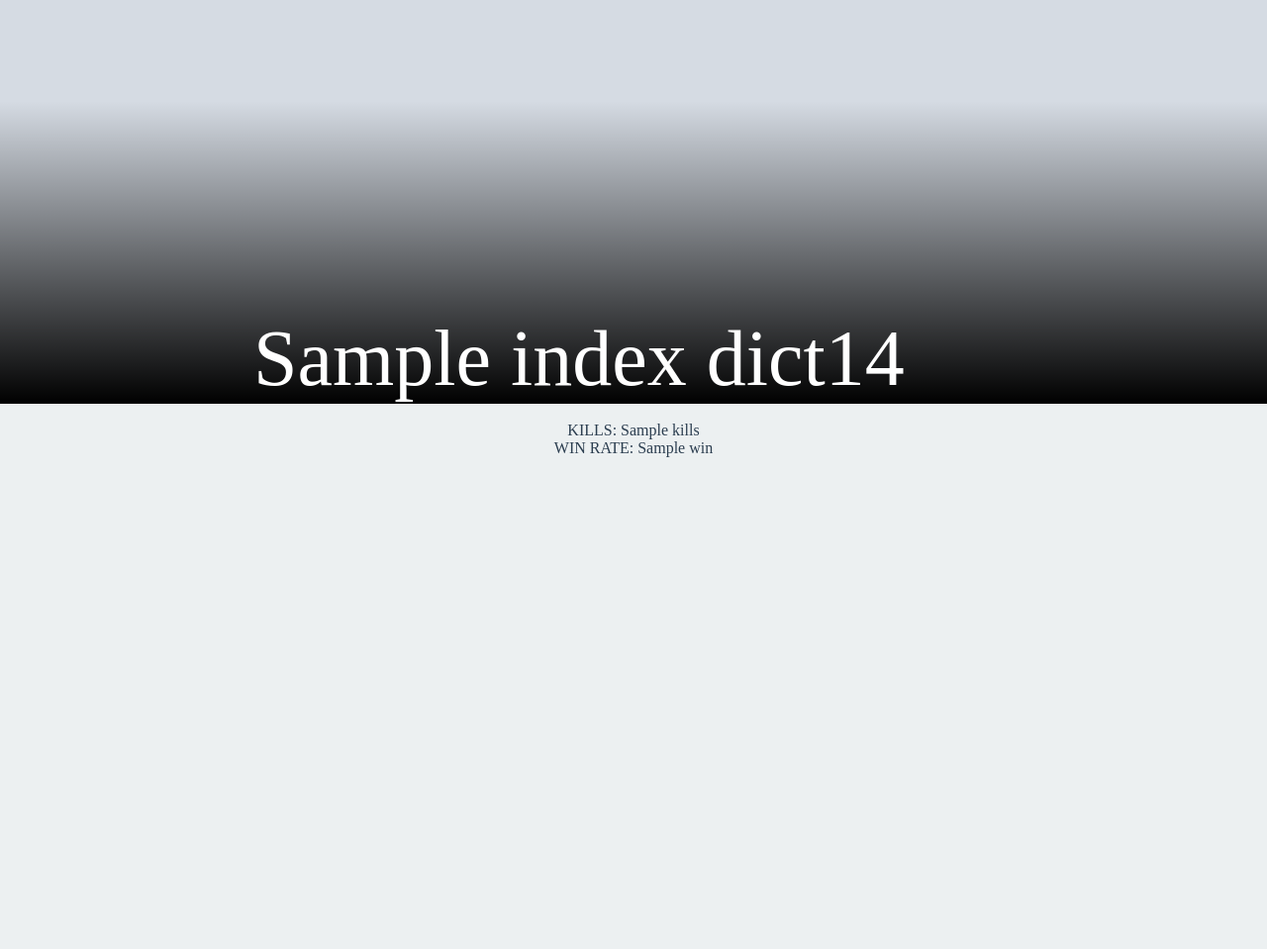
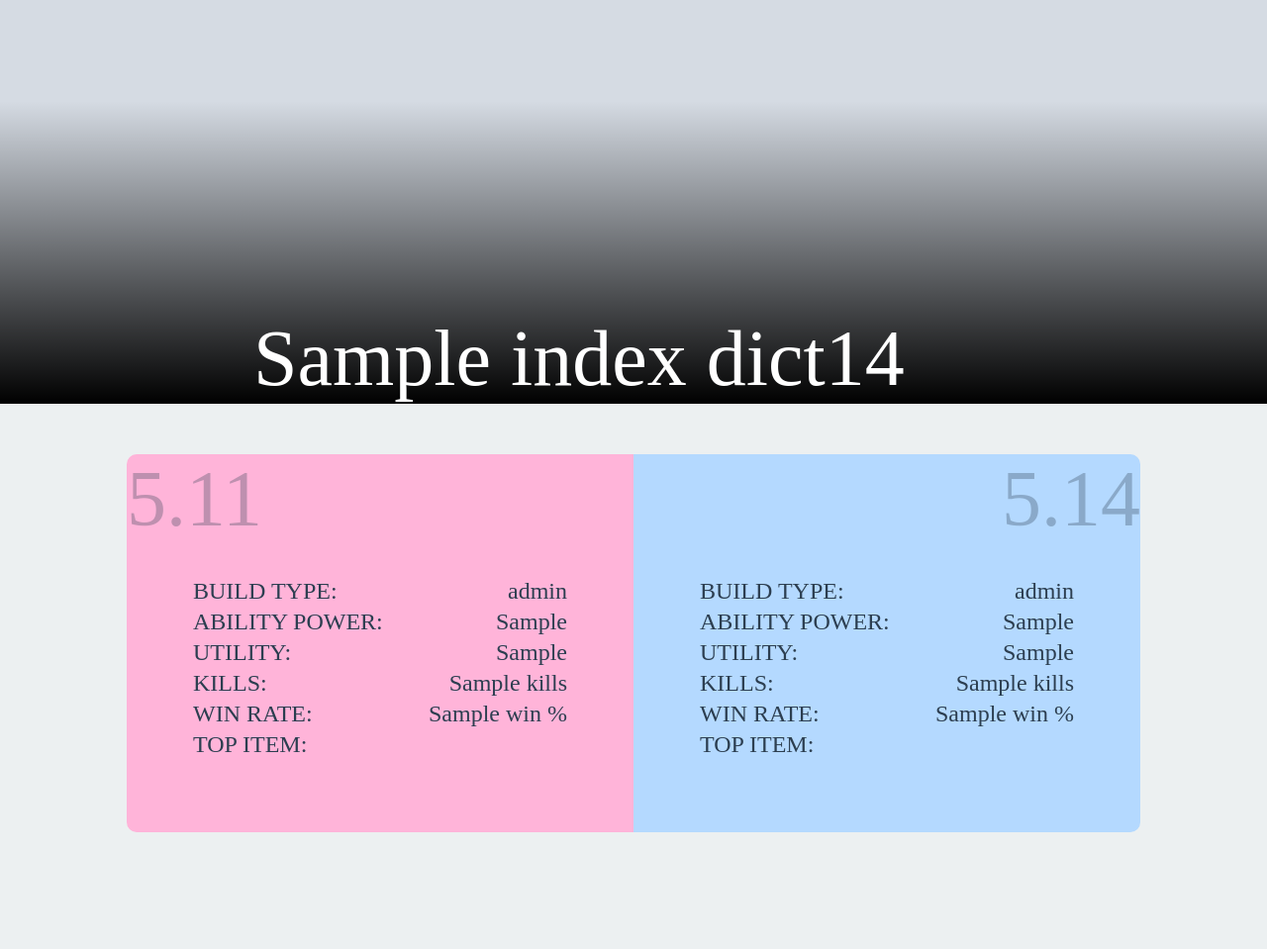
Before and after one commit to thejessma/leagueAPI, a Flask app: template templates/champion_page.html in a window 1280 px wide. Shown: the top 959 px of the page at 99% size. Run offline with Flask 2, Linux system fonts and the light colour scheme; the template is opened without the code that fills it: most values are stand-ins (such as "Sample title", 1, 10 or a date in 2020); grey boxes marked "Sample" are stand-in pictures; parts of the project's set-up code (start-up, migrations or seed data) failed here and were passed over.

Commit message:
Formatted Numbers

```diff
--- a/app.py
+++ b/app.py
@@ -214,6 +214,15 @@ def main():
 			indexDict[i]["items"] = itemChoiceByChampion(data[i]["players"])
 	return indexDict
 
+def convert(indexDict):
+	for i in indexDict:
+		indexDict[i]["coordinate"]["x"] = '{0:.3g}'.format(indexDict[i]["coordinate"]["x"])
+		indexDict[i]["coordinate"]["y"] = '{0:.3g}'.format(indexDict[i]["coordinate"]["y"])
+		indexDict[i]["win"] = '{0:.3g}'.format(indexDict[i]["win"] * 100)
+		indexDict[i]["kills"] = '{0:.3g}'.format(indexDict[i]["kills"])
+	return indexDict
+
+
 #----------------------------------------
 # controllers
 #----------------------------------------
@@ -230,16 +239,20 @@ def page_not_found(e):
 def index():
 	with open('indexData.json', "r") as f:
 		indexDict11 = json.loads(f.read())
+		indexDict11 = convert(indexDict11)
 	with open('indexData14.json', "r") as f:
 		indexDict14 = json.loads(f.read())
+		indexDict14 = convert(indexDict14)
 	return render_template('index.html', indexDict11 = indexDict11, indexDict14 = indexDict14)
 
 @app.route("/champion_page/<champion_id>")
 def champion_page(champion_id):
 	with open('indexData.json', "r") as f:
 		indexDict11 = json.loads(f.read())
+		indexDict11 = convert(indexDict11)
 	with open('indexData14.json', "r") as f:
 		indexDict14 = json.loads(f.read())
+		indexDict14 = convert(indexDict14)
 	championData = json.load(urllib2.urlopen("https://global.api.pvp.net/api/lol/static-data/na/v1.2/champion/"+str(champion_id)+"?api_key=98d79efb-f067-465a-b246-50c65eac27e8"))
 	championImg = "http://ddragon.leagueoflegends.com/cdn/img/champion/splash/" + str(championData["key"]) + "_0.jpg"
 	if champion_id in indexDict11:
--- a/static/css/style.css
+++ b/static/css/style.css
@@ -61,6 +61,11 @@ a{
 
 /*---------------Champion Page------------------*/
 
+
+.champion_page{
+	text-align: center
+}
+
 .champion_bkgd {
 	overflow: hidden;
 	width:100vw;
@@ -96,3 +101,67 @@ a{
 	background: -webkit-linear-gradient(transparent, #000)
 
 }
+
+.table_container{
+	margin-top: 5vh;
+	margin-bottom:5vh;
+	width:80vw;
+	display: inline-block;
+	position: relative;
+	top:0;
+	left:0;
+}
+
+.table_col{
+	margin:0;
+	padding-top:2vh;
+	padding-bottom:2vh;
+	position: absolute;
+	top:0;
+	width:40vw;
+	text-align: left;
+	margin-bottom:5vh;
+}
+
+.col11{
+	left:0;
+	background-color: #ffb4d9;
+	border-radius: 10px 0px 0px 10px;
+}
+
+.col14{
+	right:0;
+	background-color: #b4d9ff;
+	border-radius: 0px 10px 10px 0px;
+}
+
+.col_title{
+	position: absolute;
+	top:0;
+	font-size: 5em;
+	font-weight: 500;
+	opacity: 0.3;
+}
+
+.title11{
+	left:0;
+}
+
+.title14{
+	right:0;
+}
+
+.col_content{
+	font-size: 1.5em;
+	margin-top:10vh;
+	margin-left:5vw;
+	margin-bottom:5vh;
+}
+
+.col_table{
+	width:30vw;
+}
+
+.col_data{
+	text-align: right;
+}
--- a/templates/champion_page.html
+++ b/templates/champion_page.html
@@ -1,6 +1,8 @@
 {% extends "base.html" %}
 {% block title %} - {{ indexDict14["name"] }} {% endblock %}
 {% block content %}
+
+<div class="champion_page">
 
 
 	<div class="champion_bkgd">
@@ -13,17 +15,121 @@
 		</div>
 	</div>
 
+	<div class="table_container">
 
+		<div class="table_col col11">
 
-<br>
+			<div class="col_title title11">
+				5.11
+			</div>
 
-KILLS: {{ indexDict14["kills"] }}
+			<div class="col_content">
 
-<br>
+				<table class="col_table">
+					<tr>
+						<td> BUILD TYPE:
+						</td>
+						<td class="col_data"> {{ indexDict11["role"]}}
+						</td>
+					</tr>
+					<tr>
+						<td> ABILITY POWER:
+						</td>
+						<td class="col_data"> {{ indexDict11["coordinate"]["y"]}}
+						</td>
+					</tr>
 
-WIN RATE: {{ indexDict14["win"] }}
+					<tr>
+						<td> UTILITY:
+						</td>
+						<td class="col_data"> {{ indexDict11["coordinate"]["x"]}}
+						</td>
+					</tr>
 
-<br>
+					<tr>
+						<td> KILLS:
+						</td>
+						<td class="col_data">  {{ indexDict11["kills"] }}
+						</td>
+					</tr>
+
+					<tr>
+						<td> WIN RATE:
+						</td>
+						<td class="col_data">  {{ indexDict11["win"] }} %
+						</td>
+					</tr>
+
+					<tr>
+						<td> TOP ITEM:
+						</td>
+						<td class="col_data">
+						</td>
+					</tr>
+
+				</table>
+
+			</div>
+
+		</div><div class="table_col col14">
+
+			<div class="col_title title14">
+				5.14
+			</div>
+
+			<div class="col_content">
+
+				<table class= "col_table">
+					<tr>
+						<td> BUILD TYPE:
+						</td>
+						<td class="col_data"> {{ indexDict14["role"]}}
+						</td>
+					</tr>
+					<tr>
+						<td> ABILITY POWER:
+						</td>
+						<td class="col_data"> {{ indexDict14["coordinate"]["y"]}}
+						</td>
+					</tr>
+
+					<tr>
+						<td> UTILITY:
+						</td>
+						<td class="col_data"> {{ indexDict14["coordinate"]["x"]}}
+						</td>
+					</tr>
+
+					<tr>
+						<td> KILLS:
+						</td>
+						<td class="col_data">  {{ indexDict14["kills"] }}
+						</td>
+					</tr>
+
+					<tr>
+						<td> WIN RATE:
+						</td>
+						<td class="col_data">  {{ indexDict14["win"] }} %
+						</td>
+					</tr>
+
+					<tr>
+						<td> TOP ITEM:
+						</td>
+						<td class="col_data">
+						</td>
+					</tr>
+				</table>
+
+			</div>
+
+		</div>
+
+	</div>
+
+</div>
+
 
 
 {% endblock %}
```
Also changed, not shown: templates/index.html (+8 -2 lines). Lines whose indentation alone changed are shown as unchanged.
